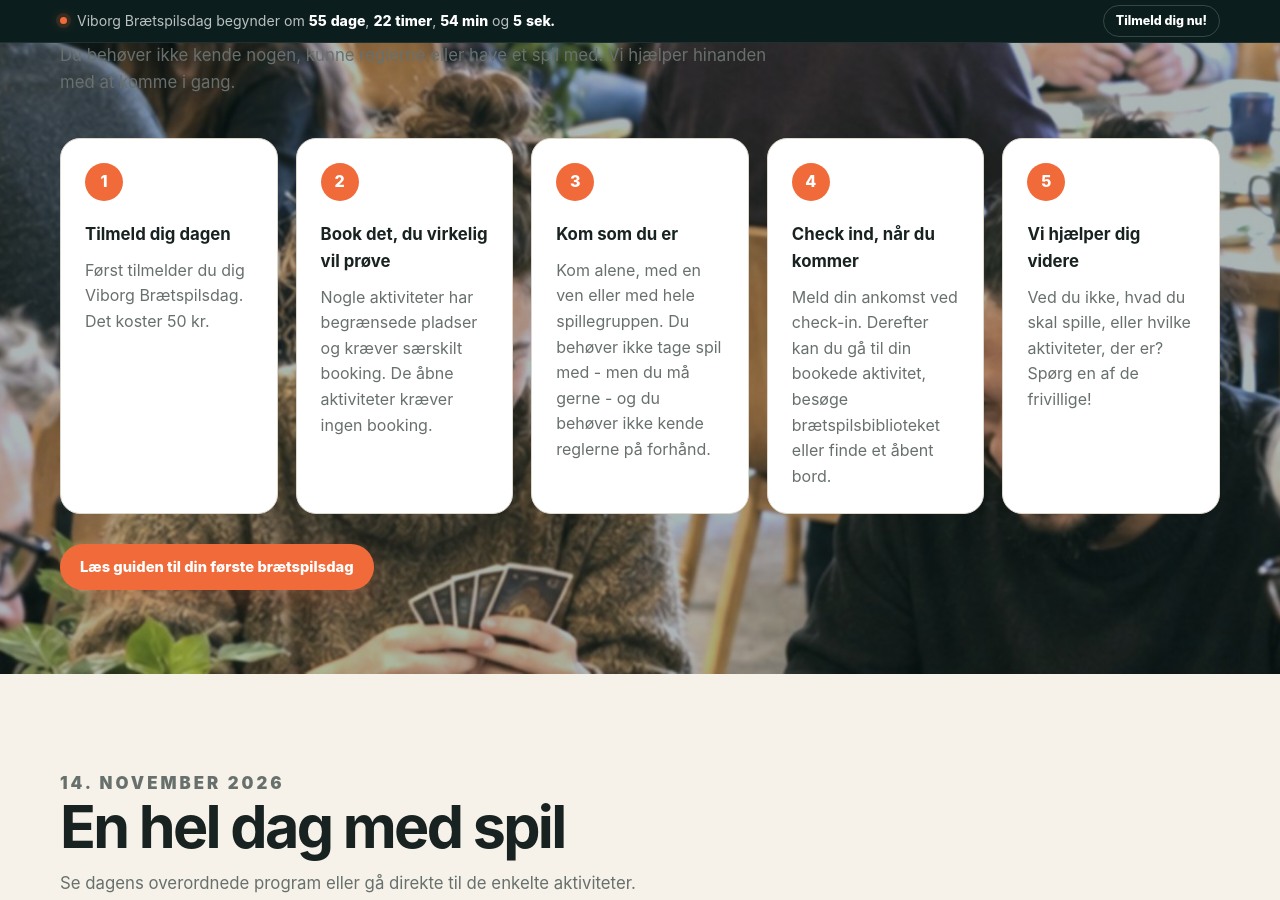
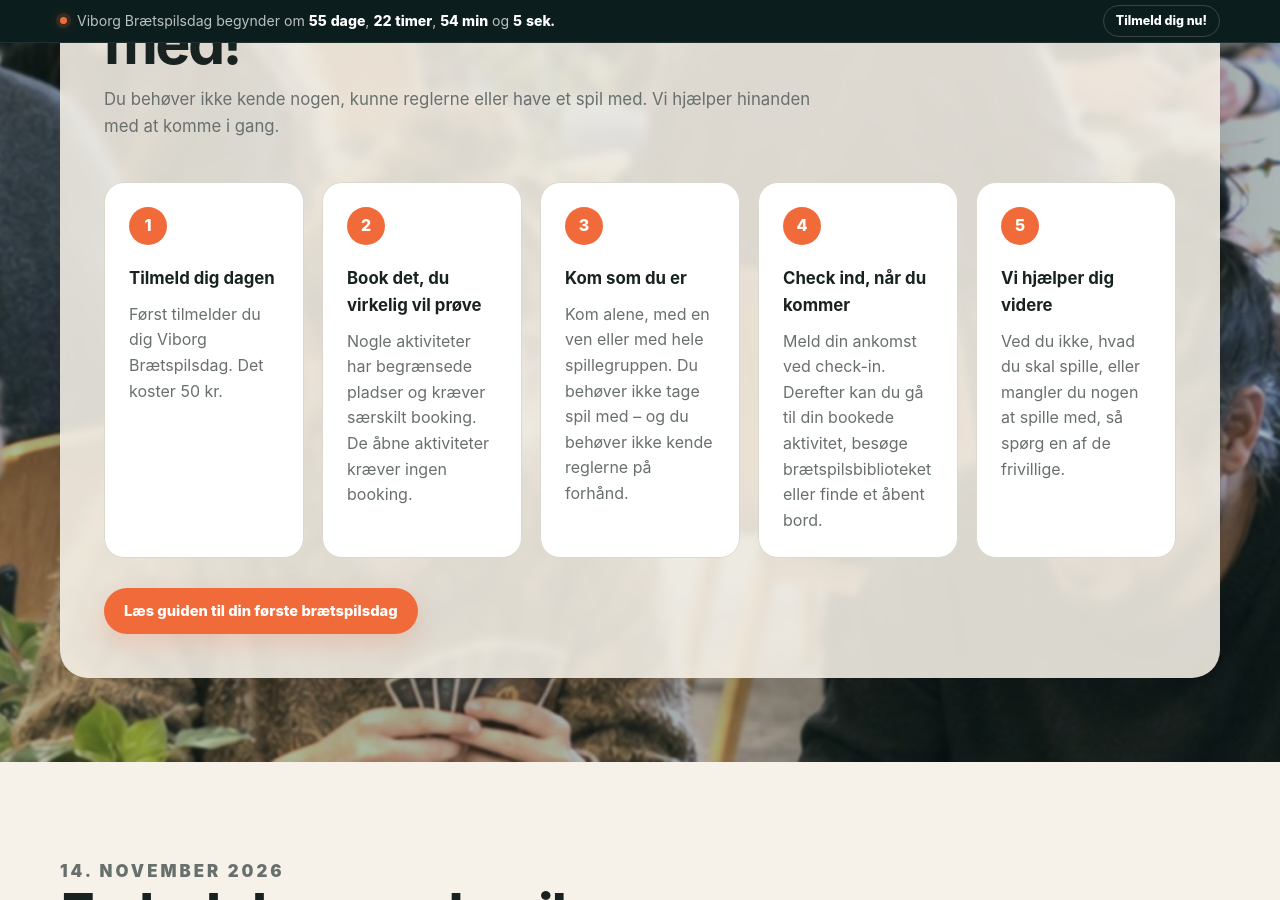
Before and after one commit to Andrejao/spilex, a Jekyll site: the page built from index.html, in a window 1280 px wide and 900 px high, scrolled down 953 px. Built offline with Jekyll 4.4.1, drawn with Linux system fonts in a browser that asks for light colours.

Commit message:
Update index.html

```diff
--- a/index.html
+++ b/index.html
@@ -35,9 +35,10 @@ description: En hel dag med hygge og fællesskab i Viborg.
   </div>
 </section>
 
-
 <section class="first-time-home section-photo photo-1">
   <div class="container">
+
+    <div class="section-photo-panel">
 
       <div class="section-heading">
         <p class="eyebrow">Første gang?</p>
@@ -77,8 +78,8 @@ description: En hel dag med hygge og fællesskab i Viborg.
           <div>
             <h3>Kom som du er</h3>
             <p>
-            Kom alene, med en ven eller med hele spillegruppen. Du behøver ikke
-            tage spil med - men du må gerne - og du behøver ikke kende reglerne på forhånd.
+              Kom alene, med en ven eller med hele spillegruppen.
+              Du behøver ikke tage spil med – og du behøver ikke kende reglerne på forhånd.
             </p>
           </div>
         </div>
@@ -88,8 +89,8 @@ description: En hel dag med hygge og fællesskab i Viborg.
           <div>
             <h3>Check ind, når du kommer</h3>
             <p>
-            Meld din ankomst ved check-in. Derefter kan du gå til din bookede
-            aktivitet, besøge brætspilsbiblioteket eller finde et åbent bord.
+              Meld din ankomst ved check-in. Derefter kan du gå til din bookede aktivitet,
+              besøge brætspilsbiblioteket eller finde et åbent bord.
             </p>
           </div>
         </div>
@@ -99,7 +100,8 @@ description: En hel dag med hygge og fællesskab i Viborg.
           <div>
             <h3>Vi hjælper dig videre</h3>
             <p>
-            Ved du ikke, hvad du skal spille, eller hvilke aktiviteter, der er? Spørg en af de frivillige!
+              Ved du ikke, hvad du skal spille, eller mangler du nogen at spille med,
+              så spørg en af de frivillige.
             </p>
           </div>
         </div>
@@ -114,8 +116,9 @@ description: En hel dag med hygge og fællesskab i Viborg.
       </div>
 
     </div>
+
+  </div>
 </section>
-
 <section class="section" id="program">
 
   <div class="container">
```
Lines whose indentation alone changed are shown as unchanged.
